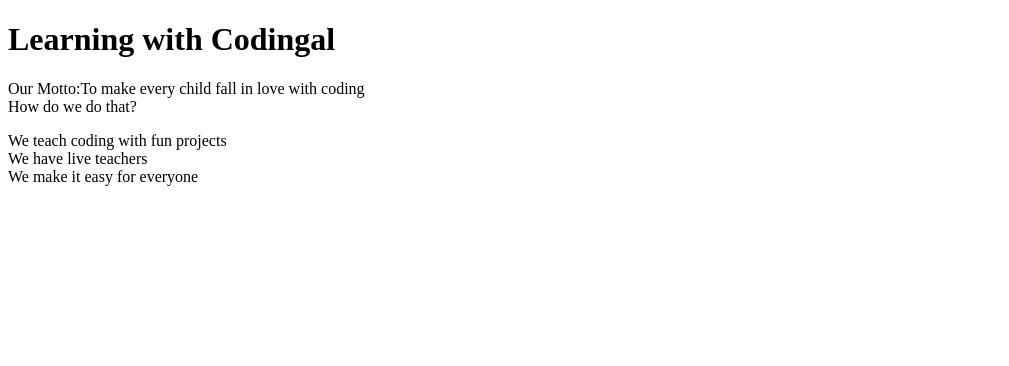
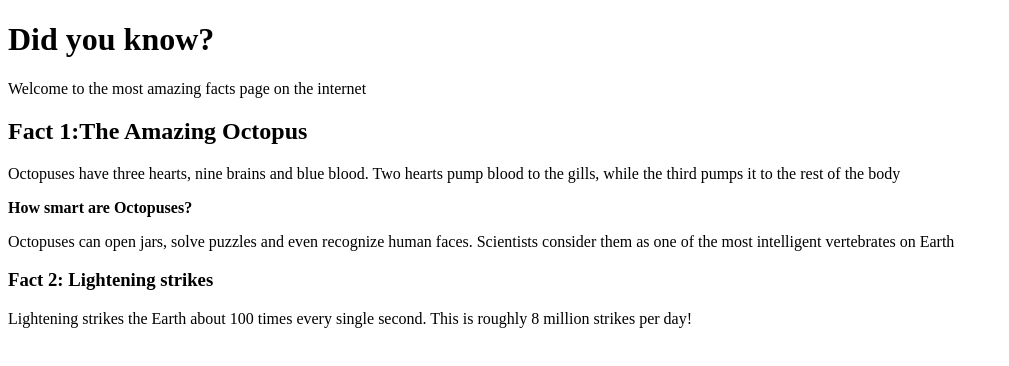
Before and after one commit to amahorjigreat/CodingalProject, a plain HTML site: page index.html in a window 1280 px wide. Shown: the whole page, without its empty margins (0-1009 px from the left). Drawn offline with Linux system fonts and the light colour scheme.

Commit message:
Add files via upload

```diff
--- a/index.html
+++ b/index.html
@@ -2,18 +2,18 @@
 <html lang="en">
 <head>
     <meta charset="UTF-8">
-    <meta name="viewport" content="width=device-width, initial-scale=1.0">
-    <title>Codingal</title>
+    <meta name="viewport" content="width=>, initial-scale=1.0">
+    <title>Document</title>
 </head>
 <body>
-    <h1>Learning with Codingal</h1>
-    <!--This is the heading-->
-    <p>Our Motto:To make every child fall in love with coding<br>
-        <!--This is Paragraph 1-->
-    How do we do that?</p>
-    <p>We teach coding with fun projects<br>
-        <!--This is Paragraph 2-->
-    We have live teachers<br>
-We make it easy for everyone</p>
+    <h1>Did you know?</h1>
+    <p>Welcome to the most amazing facts page on the internet</p>
+    <h2>Fact 1:The Amazing Octopus</h2>
+    <p>Octopuses have three hearts, nine brains and blue blood. Two hearts pump blood to the gills, while the third pumps it to the rest of the body</p>
+    <p><b>How smart are Octopuses?</b></p>
+    <p>Octopuses can open jars, solve puzzles and even recognize human faces. Scientists consider them as one of the most intelligent vertebrates on Earth</p>
+    <h3>Fact 2: Lightening strikes</h3>
+    <p>Lightening strikes the Earth about 100 times every single second. This is roughly 8 million strikes per day!</p>
+
 </body>
 </html>
```
